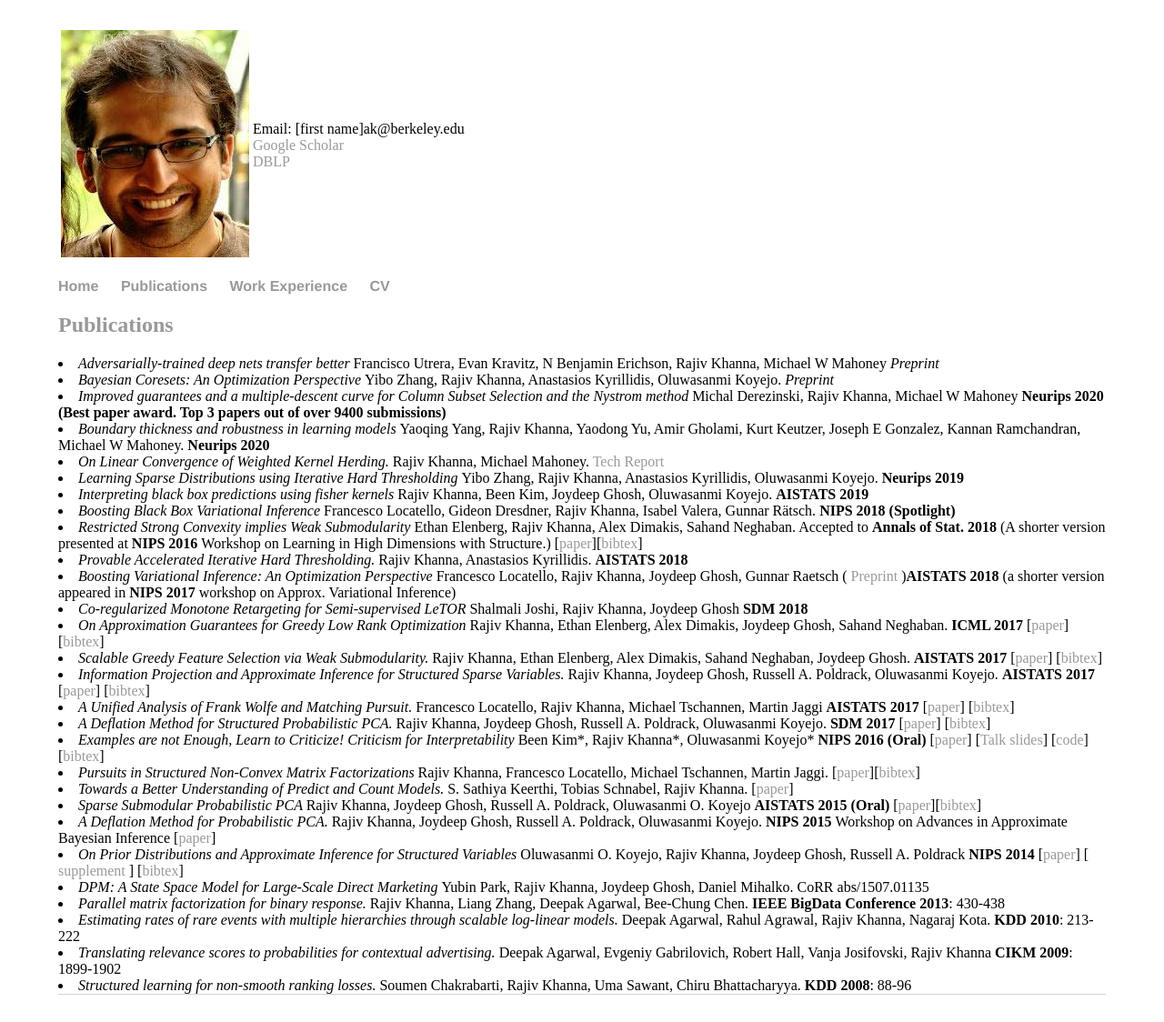
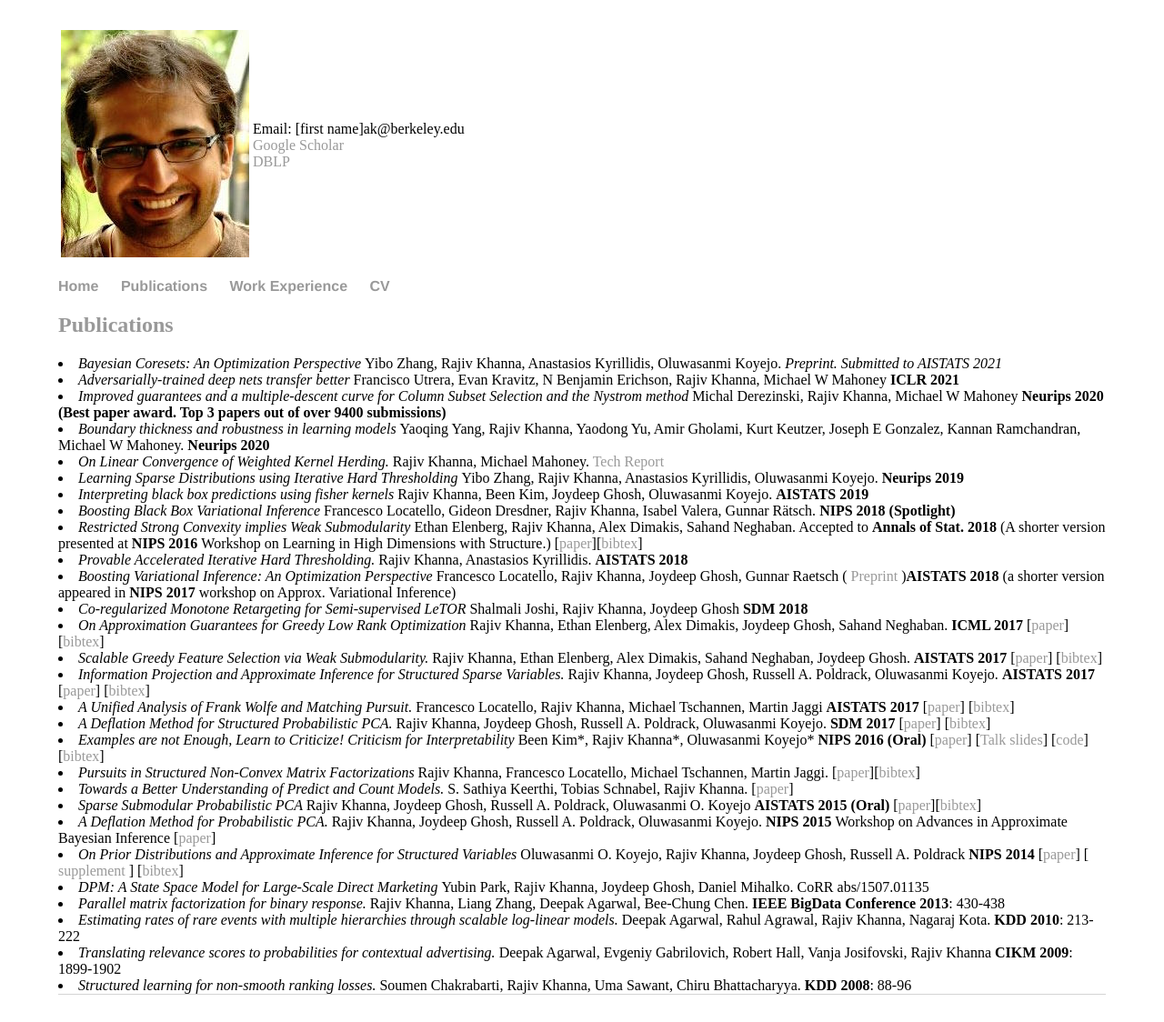
Before and after one commit to rjvak7/rjvak7.github.io, a Jekyll site: the page built from pubs.html, in a window 1280 px wide. Shown: the whole page at 91% size. Built offline with Jekyll 4.4.1, drawn with Linux system fonts in a browser that asks for light colours.

Commit message:
update pubs

```diff
--- a/pubs.html
+++ b/pubs.html
@@ -6,8 +6,8 @@ title: Rajiv Khanna -- Publications
 <div >
 
 <h2> <a name="Pubs"> Publications </a> </h2>
-<li> <i> Adversarially-trained deep nets transfer better </i> Francisco Utrera, Evan Kravitz, N Benjamin Erichson, Rajiv Khanna, Michael W Mahoney <i>Preprint</i> </li>
-<li> <i> Bayesian Coresets: An Optimization Perspective </i> Yibo Zhang, Rajiv Khanna, Anastasios Kyrillidis, Oluwasanmi Koyejo. <i>Preprint</i> </li>
+<li> <i> Bayesian Coresets: An Optimization Perspective </i> Yibo Zhang, Rajiv Khanna, Anastasios Kyrillidis, Oluwasanmi Koyejo. <i>Preprint. Submitted to AISTATS 2021</i> </li>
+<li> <i> Adversarially-trained deep nets transfer better </i> Francisco Utrera, Evan Kravitz, N Benjamin Erichson, Rajiv Khanna, Michael W Mahoney <b>ICLR 2021</b> </li>
 <li> <i> Improved guarantees and a multiple-descent curve for Column Subset Selection and the Nystrom method </i> Michal Derezinski, Rajiv Khanna, Michael W Mahoney  <b> Neurips 2020 (Best paper award. Top 3 papers out of over 9400 submissions) </b> </li>
 <li> <i> Boundary thickness and robustness in learning models </i> Yaoqing Yang, Rajiv Khanna, Yaodong Yu, Amir Gholami, Kurt Keutzer, Joseph E Gonzalez, Kannan Ramchandran, Michael W Mahoney. <b> Neurips 2020 </b> </li>
 <li> <i> On Linear Convergence of Weighted Kernel Herding. </i> Rajiv Khanna, Michael Mahoney. <a href="https://arxiv.org/abs/1907.08410"> Tech Report</a> </li>
```
